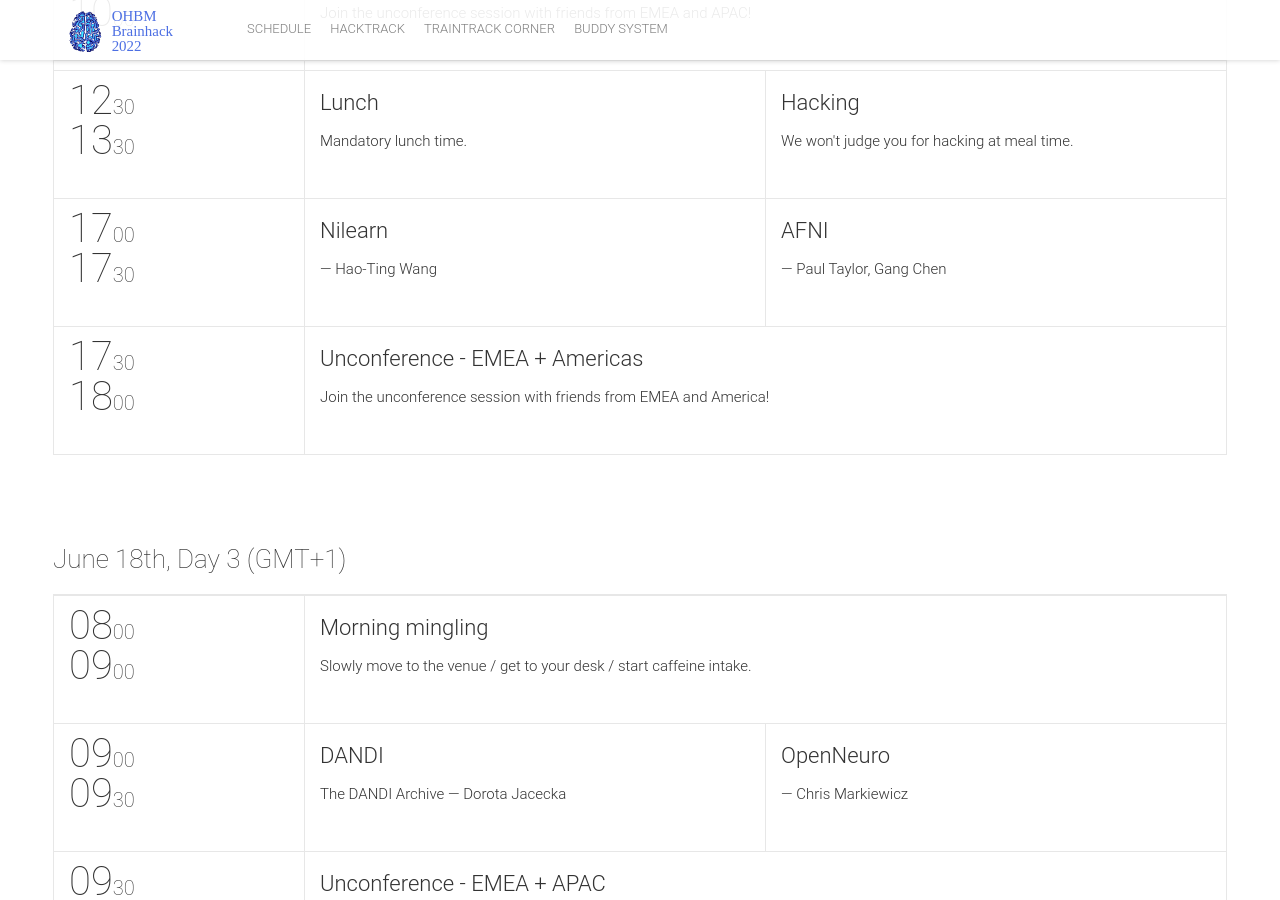
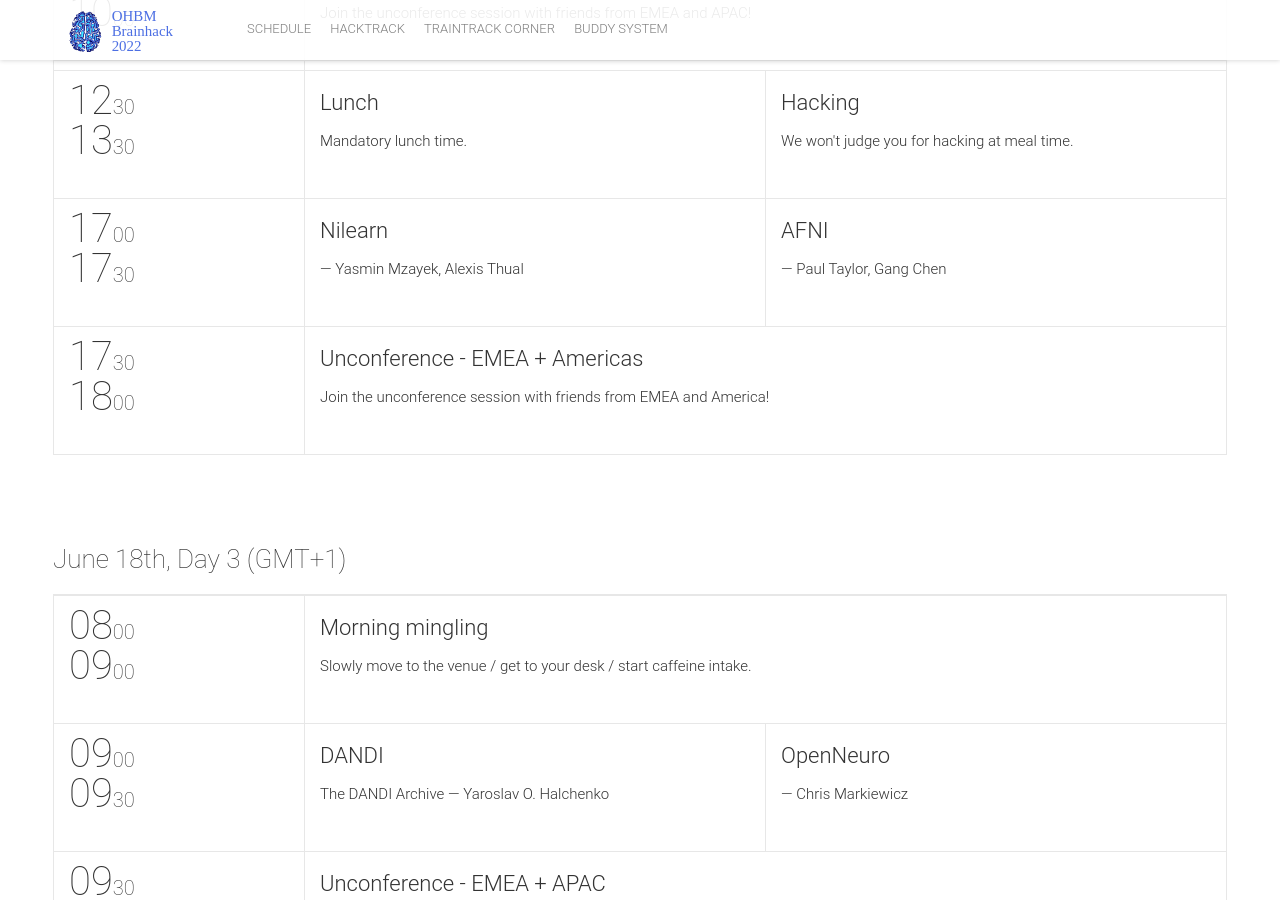
Before and after one commit to ohbm/hackathon2022, a Jekyll site: the page built from schedule/emea.html, in a window 1280 px wide and 900 px high, scrolled down 2143 px. Built offline with Jekyll 4.4.1, drawn with Linux system fonts in a browser that asks for light colours; nearby versions of some CDN libraries.

Commit message:
Update sessions.yml

```diff
--- a/_data/sessions.yml
+++ b/_data/sessions.yml
@@ -244,7 +244,7 @@
   title: "Nilearn"
   place: "Queen Margrat Union Main Stage / Discord"
   discord_channel: amphitheatre
-  description: — Hao-Ting Wang
+  description: — Yasmin Mzayek, Alexis Thual
   long_description: >
     Live event for EMEA and America. Replay for APAC.
   links:
@@ -256,7 +256,7 @@
   title: "DANDI"
   place: "Queen Margrat Union Main Stage / Discord"
   discord_channel: amphitheatre
-  description: The DANDI Archive — Dorota Jacecka
+  description: The DANDI Archive — Yaroslav O. Halchenko
   long_description: >
     Live event for EMEA and APAC. Replay for Americas.
   links:
```
